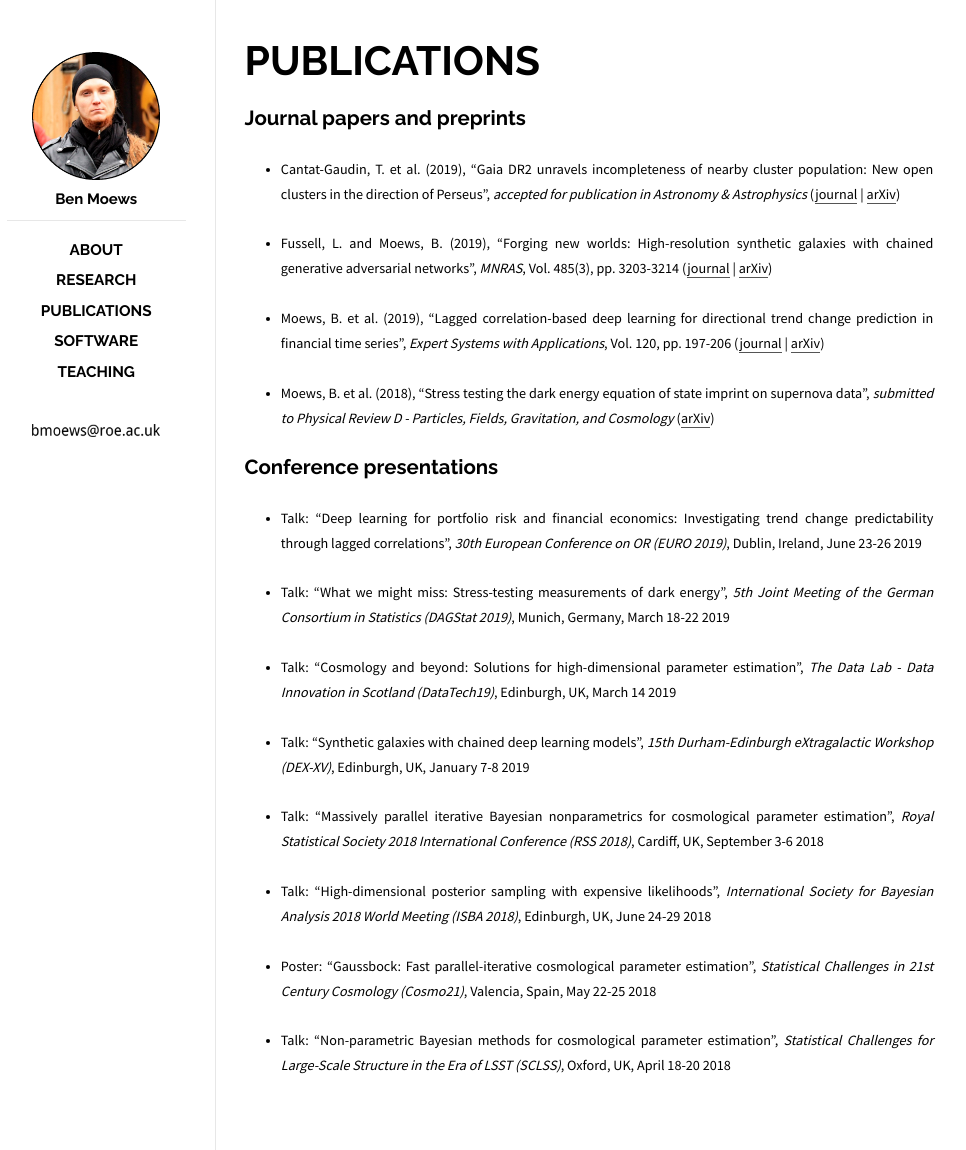
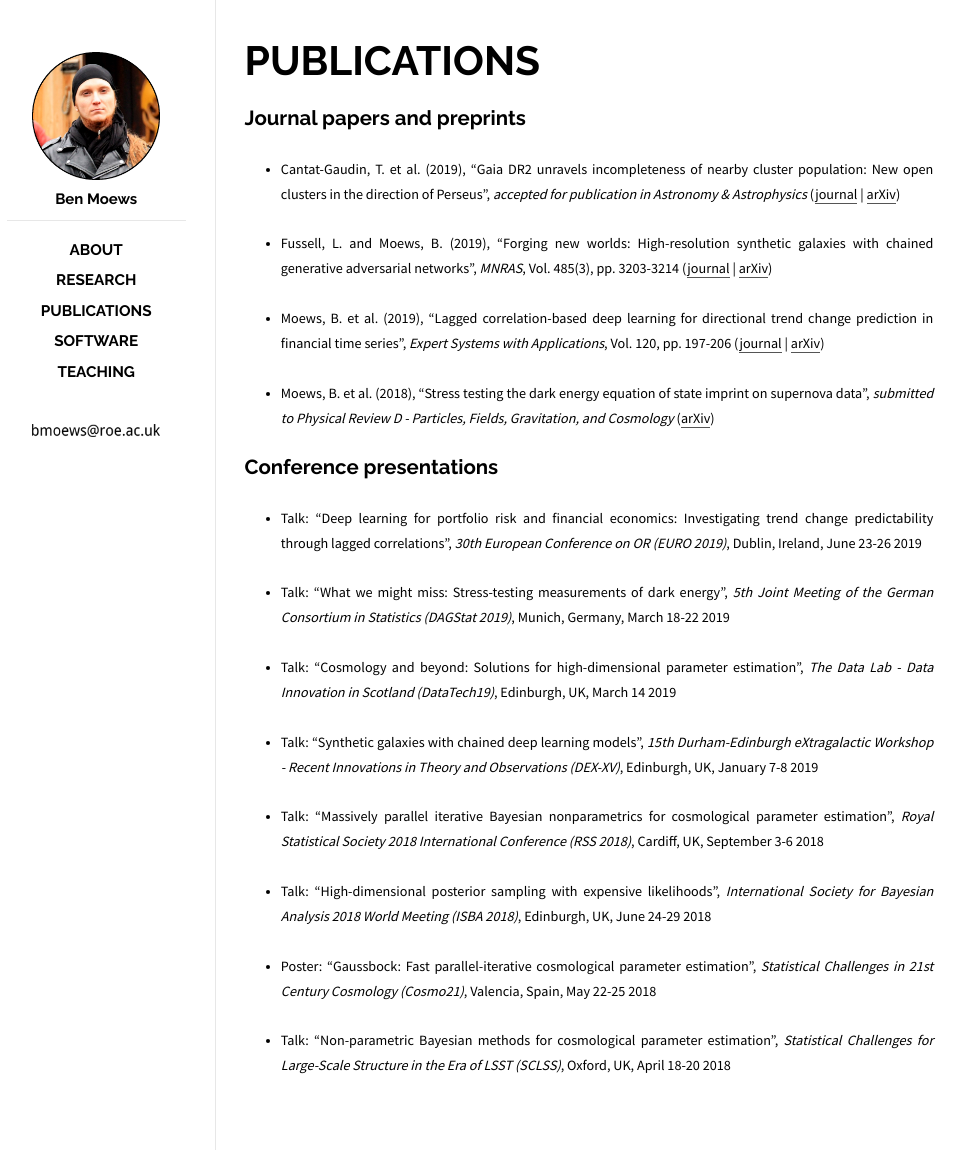
Before and after one commit to moews/moews.github.io, a Jekyll site: the page built from _posts/2017-03-25-publications.md, in a window 1280 px wide. Shown: the whole page, without its empty margins (143-1109 px from the left). Built offline with Jekyll 4.4.1, drawn with Linux system fonts in a browser that asks for light colours.

Commit message:
Update 2017-03-25-publications.md

```diff
--- a/_posts/2017-03-25-publications.md
+++ b/_posts/2017-03-25-publications.md
@@ -26,7 +26,7 @@ categories: posts
 
 * <small>Talk: "Cosmology and beyond: Solutions for high-dimensional parameter estimation", _The Data Lab - Data Innovation in Scotland (DataTech19)_, Edinburgh, UK, March 14 2019</small>
 
-* <small>Talk: "Synthetic galaxies with chained deep learning models", _15th Durham-Edinburgh eXtragalactic Workshop (DEX-XV)_, Edinburgh, UK, January 7-8 2019</small>
+* <small>Talk: "Synthetic galaxies with chained deep learning models", _15th Durham-Edinburgh eXtragalactic Workshop - Recent Innovations in Theory and Observations (DEX-XV)_, Edinburgh, UK, January 7-8 2019</small>
 
 * <small>Talk: "Massively parallel iterative Bayesian nonparametrics for cosmological parameter estimation", _Royal Statistical Society 2018 International Conference (RSS 2018)_, Cardiff, UK, September 3-6 2018</small>
 
```
